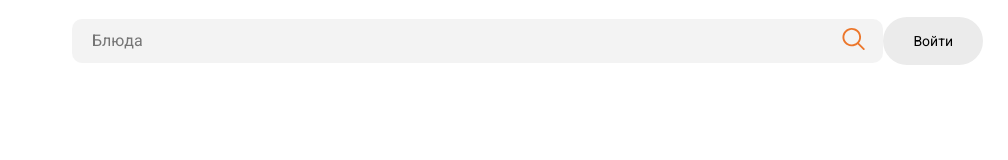
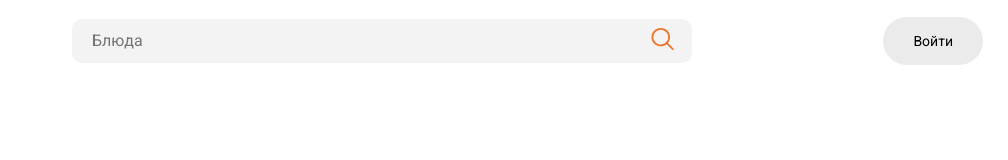
Before and after one commit to SkyLine2R/index.eda, a plain HTML site: page index.html in a window 1280 px wide. Shown: the full height of the page, 175-1183 px from the left. Drawn offline with Linux system fonts and the light colour scheme.

Commit message:
Update style.css

```diff
--- a/css/style.css
+++ b/css/style.css
@@ -21,7 +21,7 @@
   background: rgba(238, 238, 238, 0.71);
   border-radius: 10px;
   display: flex;
-  min-width: 620px;
+  max-width: 620px;
   flex-grow: 1;
   position: relative;
 }
```
